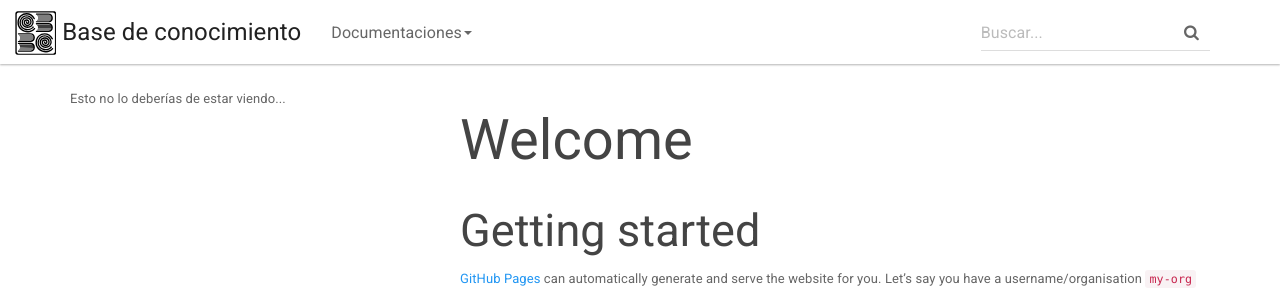
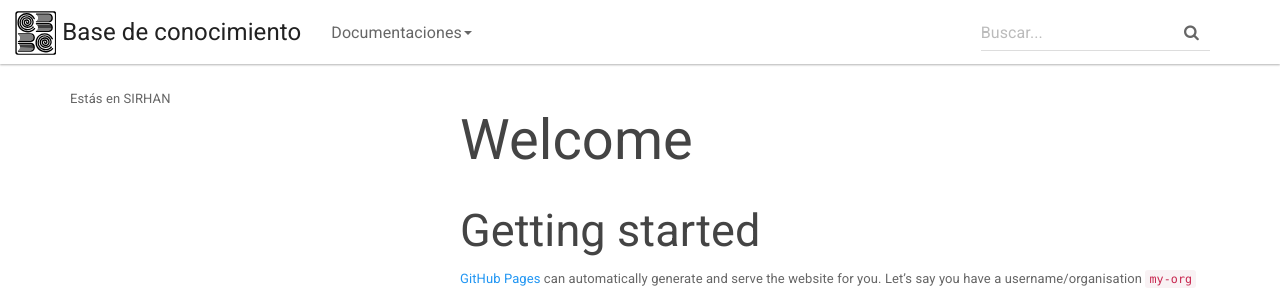
Before and after one commit to CoBachBC/centrodeayuda, a Jekyll site: the page built from docs/_docs/index.md, in a window 1280 px wide and 900 px high. Shown: the top 288 px of the window. Built offline with Jekyll 4.4.1, drawn with Linux system fonts in a browser that asks for light colours.

Commit message:
Update docs_nav.html

```diff
--- a/docs/_includes/docs_nav.html
+++ b/docs/_includes/docs_nav.html
@@ -2,7 +2,7 @@
 
   {% if page.docu == "sae" %}
     Estás en SAE
-  {% elseif page.docu == "sirhan" %}
+  {% else page.docu == "sirhan" %}
     Estás en SIRHAN
   {% else %}
     Esto no lo deberías de estar viendo...
```
